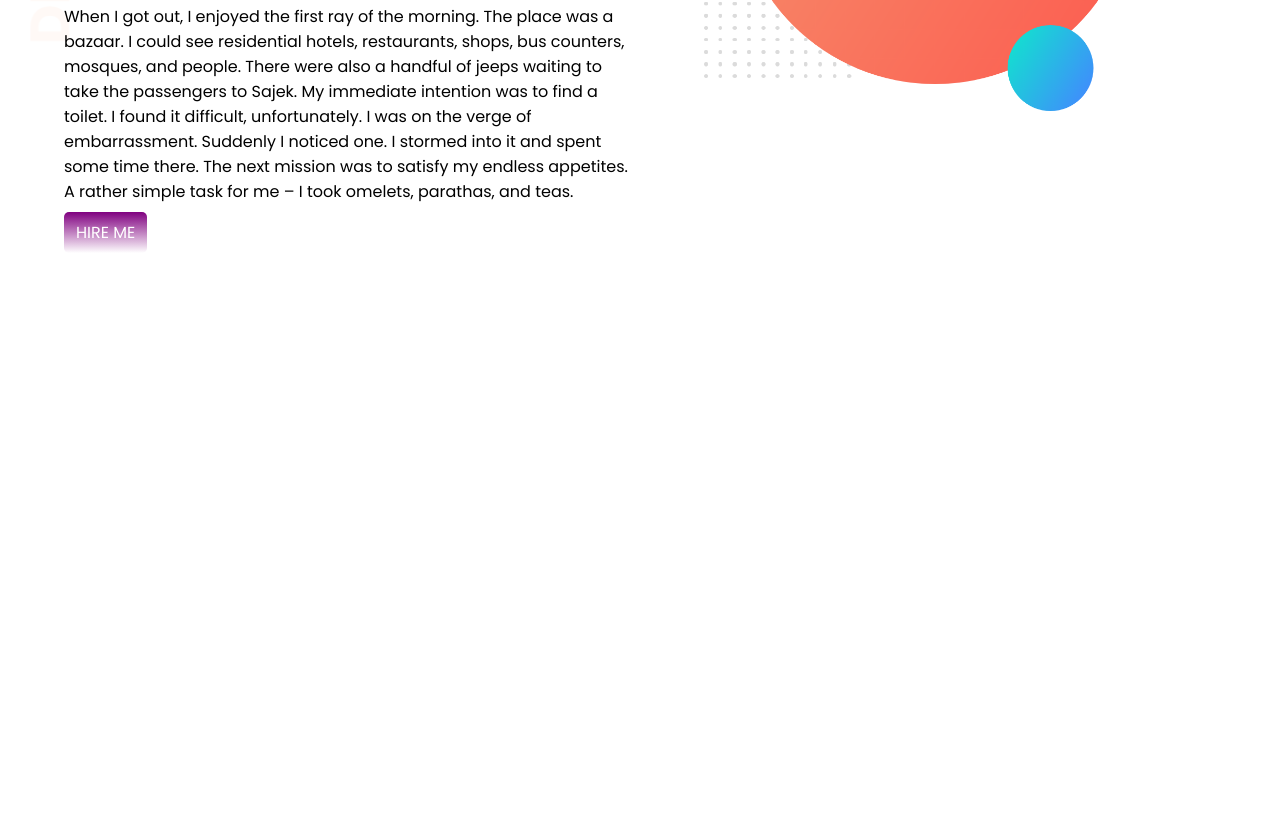
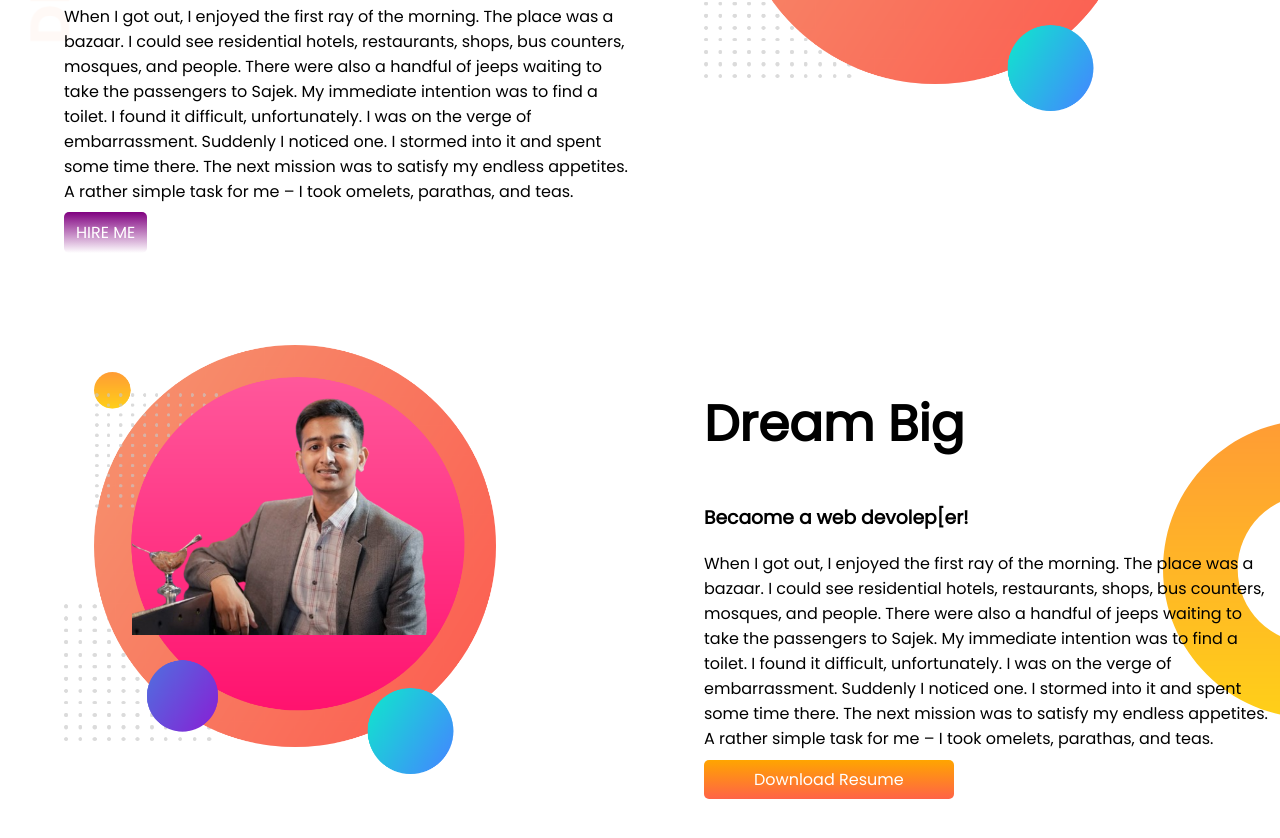
Before and after one commit to obayed324/Milestone_1_mod_4, a plain HTML site: page index.html in a window 1280 px wide. Shown: the part 318-1156 px from the top of the page. Before the commit the page ends 800 px from the top, so only its background shows below. Drawn offline with Linux system fonts and the light colour scheme.

Commit message:
Dream Added

```diff
--- a/index.html
+++ b/index.html
@@ -14,9 +14,6 @@
 </head>
 
 <body>
-    <div class="banner">
-
-    </div>
     <section class="top-banner">
         <div class="half-width">
             <h1>Welcome to</h1>
@@ -37,6 +34,26 @@
             <img src="images/my-bg (2).png" alt="">
         </div>
     </section>
+    <section class="side-banner">
+        <div class="half-width">
+            <img src="images/my-bg (3).png" alt="">
+        </div>
+        <div class="half-width">
+            <h1>Dream Big</h1>
+            <h3>Becaome a web devolep[er!</h3>
+            <p>When I got out, I enjoyed the first ray of the morning. The place was a bazaar. I could see residential
+                hotels, restaurants, shops, bus counters, mosques, and people. There were also a handful of jeeps
+                waiting to
+                take the passengers to Sajek. My immediate intention was to find a toilet. I found it difficult,
+                unfortunately. I was on the verge of embarrassment. Suddenly I noticed one. I stormed into it and spent
+                some
+                time there. The next mission was to satisfy my endless appetites. A rather simple task for me – I took
+                omelets, parathas, and teas. </p>
+            <a class="button" target="_blank" href="https://www.linkedin.com/in/obayed-sakar-873360253/"> Download
+                Resume</a>
+        </div>
+
+    </section>
 </body>
 
 </html>
--- a/style.css
+++ b/style.css
@@ -15,6 +15,7 @@ h1 {
 
 section {
     display: flex;
+    margin-bottom: 100px;
 }
 
 .half-width {
@@ -39,3 +40,18 @@ section {
     background-image: url(images/top-banner.png);
     background-repeat: no-repeat;
 }
+
+.button {
+    text-decoration: none;
+    background-image: linear-gradient(orange, tomato);
+    padding: 8px 50px;
+    color: white;
+    font-weight: 9000;
+    border-radius: 5px;
+}
+
+.side-banner {
+    background-image: url(images/dream-bg.png);
+    background-position: right;
+    background-repeat: no-repeat;
+}
```
